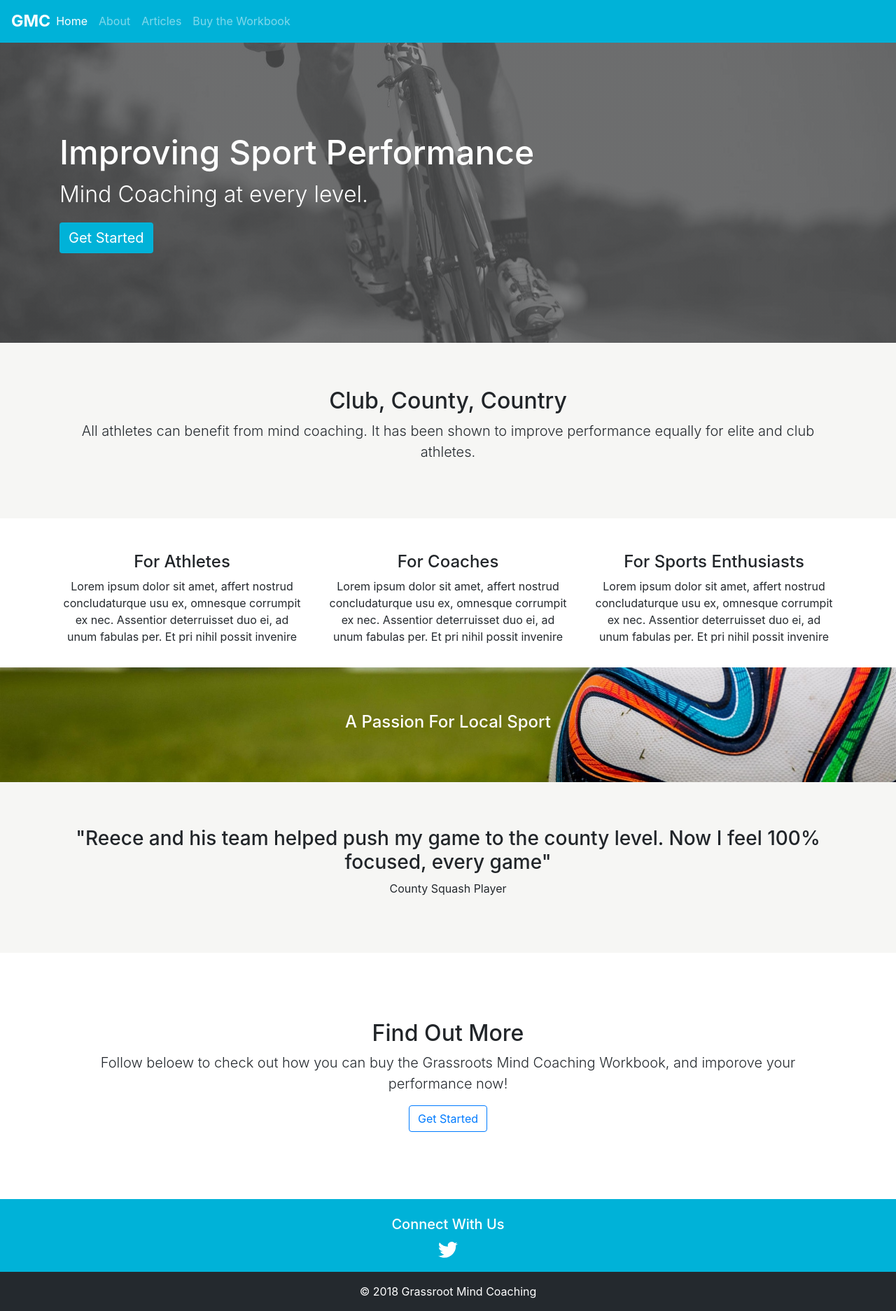
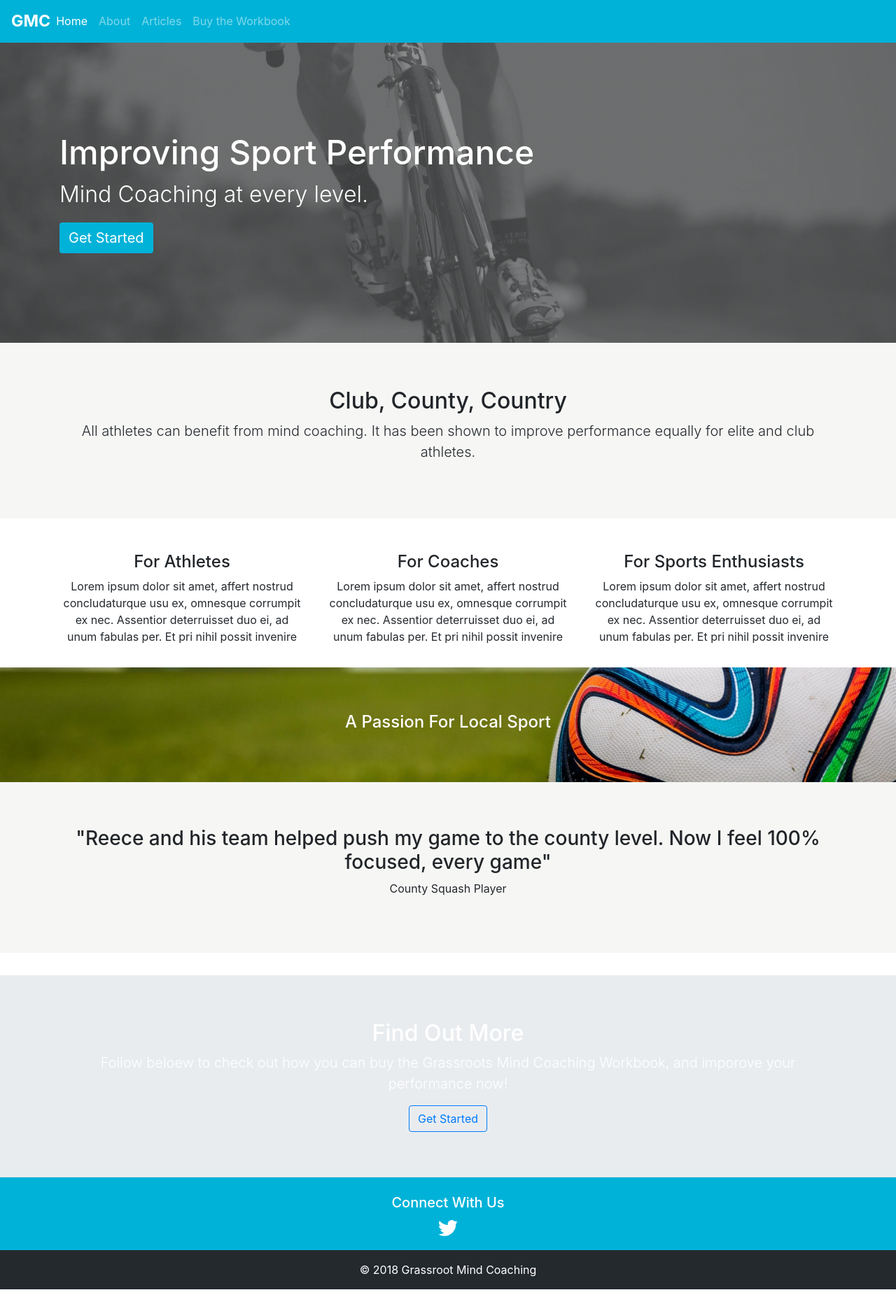
Before and after one commit to krussll/etsysimplicity, a Jekyll site: the page built from index.md, in a window 1280 px wide. Shown: the whole page at 70% size. Built offline with Jekyll 4.4.1, drawn with Linux system fonts in a browser that asks for light colours; nearby versions of some CDN libraries; after the commit the page ends 1843 px from its top, so only the background shows below that.

Commit message:
Update home.html

```diff
--- a/_layouts/home.html
+++ b/_layouts/home.html
@@ -64,7 +64,7 @@
       </div>
     </div>
 
-    <div class="jumbotron bg-white">
+    <div class="jumbotron primary dark mb-0 border-bottom">
       <div class="container text-center">
         <h2>Find Out More</h2>
         <p class="lead">Follow beloew to check out how you can buy the Grassroots Mind Coaching Workbook, and imporove your performance now!</p>
```
